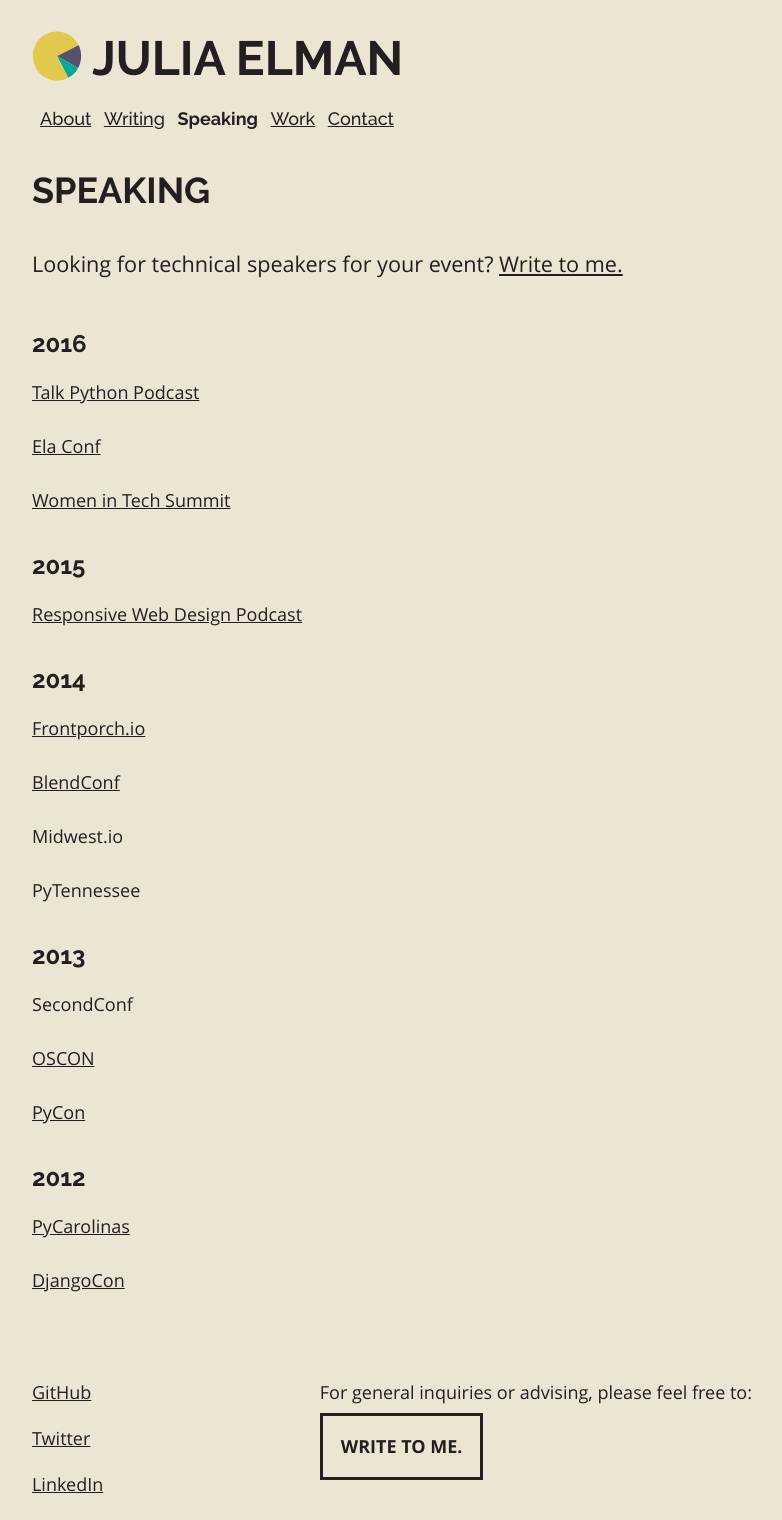
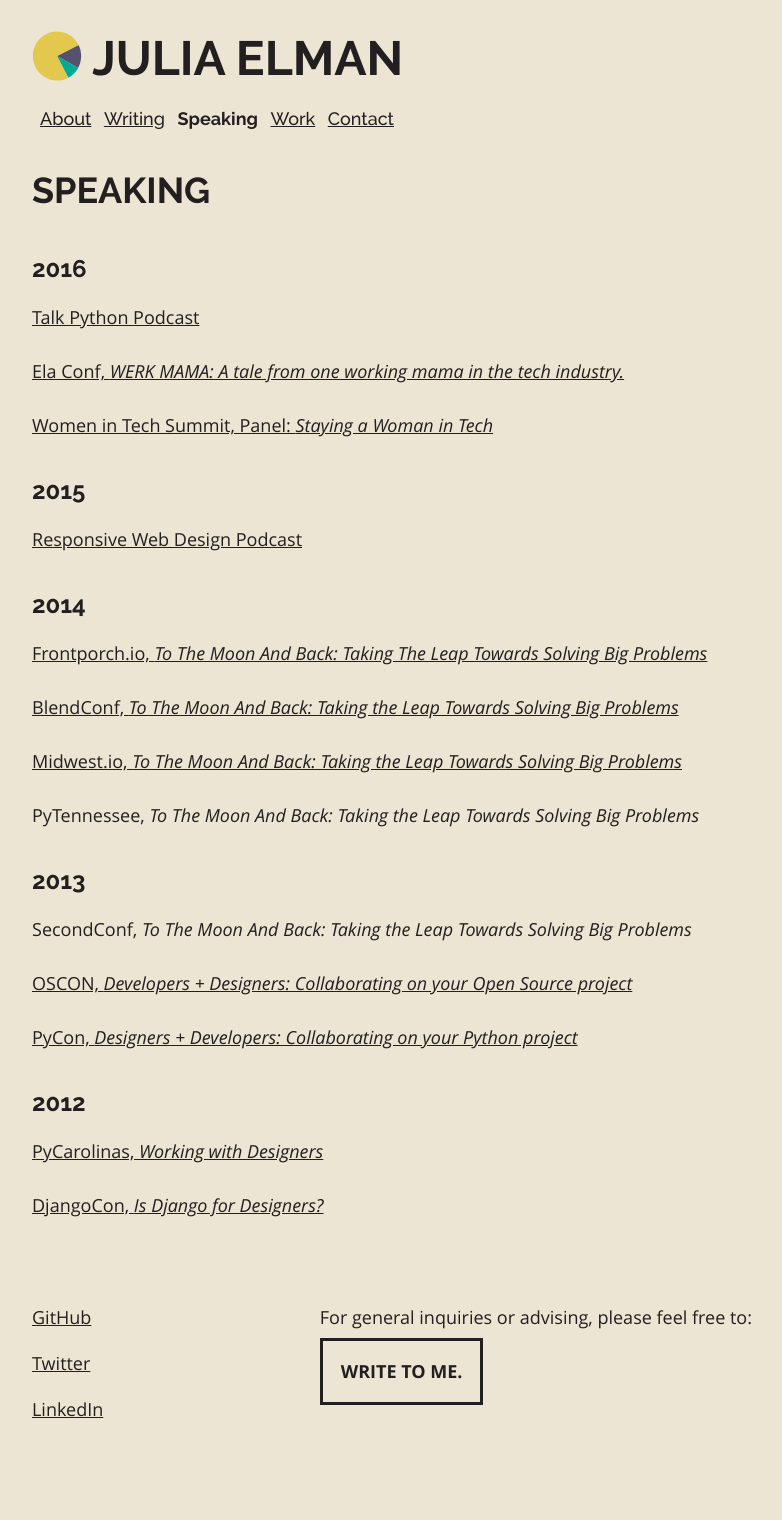
Before and after one commit to juliaelman/juliaelman.github.io, a Jekyll site: the page built from pages/speaking.md, in a window 1280 px wide. Shown: the whole page, without its empty margins (248-1030 px from the left). Built offline with Jekyll 4.4.1, drawn with Linux system fonts in a browser that asks for light colours; after the commit the page ends 1445 px from its top, so only the background shows below that.

Commit message:
Updating speaking page with links to videos + talk titles.

```diff
--- a/pages/speaking.md
+++ b/pages/speaking.md
@@ -4,8 +4,6 @@
 permalink: /speaking/
 body_id: page-list
 ---
-
-<p class="subtitle">Looking for technical speakers for your event? <a href="mailto:hello@juliaelman.com?subject=Hello, Julia! Let's talk speaking.">Write to me.</a></p>
 
 <h3>2016</h3>
 <article>
@@ -17,15 +15,15 @@
 </article>
 <article>
 	<p>
-		<a href="http://elaconf.com/">
-			Ela Conf
+		<a href="http://elaconf.com/agenda/werk-mama-and-the-third-shift/">
+			Ela Conf, <em>WERK MAMA: A tale from one working mama in the tech industry.</em>
 		</a>
 	</p>
 </article>
 <article>
 	<p>
 		<a href="http://womenintechsummit.net/">
-			Women in Tech Summit
+			Women in Tech Summit, Panel: <em>Staying a Woman in Tech</em>
 		</a>
 	</p>
 </article>
@@ -40,39 +38,43 @@
 <h3>2014</h3>
 <article>
 	<p>
-		<a href="http://frontporch.io/">
-			Frontporch.io
+		<a href="https://www.youtube.com/watch?v=9zN7KeDqLDs">
+			Frontporch.io, <em>To The Moon And Back: Taking The Leap Towards Solving Big Problems</em>
 		</a>
 	</p>
 </article>
 <article>
 	<p>
-		<a href="http://2014.blendconf.com/">
-			BlendConf
+		<a href="https://vimeo.com/114568893">
+			BlendConf, <em>To The Moon And Back: Taking the Leap Towards Solving Big Problems</em>
 		</a>
 	</p>
 </article>
 <article>
-	<p>Midwest.io</p>
+	<p>
+		<a href="https://www.youtube.com/watch?v=ZRFFEsoSbKs">
+			Midwest.io, <em>To The Moon And Back: Taking the Leap Towards Solving Big Problems</em>
+		</a>
+	</p>
 </article>
 <article>
-	<p>PyTennessee</p>
+	<p>PyTennessee, <em>To The Moon And Back: Taking the Leap Towards Solving Big Problems</em></p>
 </article>
 <h3>2013</h3>
 <article>
-	<p>SecondConf</p>
+	<p>SecondConf, <em>To The Moon And Back: Taking the Leap Towards Solving Big Problems</em></p>
 </article>
 <article>
 	<p>
-		<a href="http://www.oscon.com/oscon2013/public/schedule/detail/28590">
-			OSCON
+		<a href="https://conferences.oreilly.com/oscon/oscon2013/public/schedule/detail/28590">
+			OSCON, <em>Developers + Designers: Collaborating on your Open Source project</em>
 		</a>
 	</p>
 </article>
 <article>
 	<p>
 		<a href="https://us.pycon.org/2013/schedule/presentation/56/">
-			PyCon
+			PyCon, <em>Designers + Developers: Collaborating on your Python project</em>
 		</a>
 	</p>
 </article>
@@ -80,14 +82,14 @@
 <article>
 	<p>
 		<a href="http://lanyrd.com/2012/pycarolinas/syhmt/">
-			PyCarolinas
+			PyCarolinas, <em>Working with Designers</em>
 		</a>
 	</p>
 </article>
 <article>
 	<p>
 		<a href="http://lanyrd.com/2012/djangocon-us/sxbyd/">
-			DjangoCon
+			DjangoCon, <em>Is Django for Designers?</em>
 		</a>
 	</p>
 </article>
```
